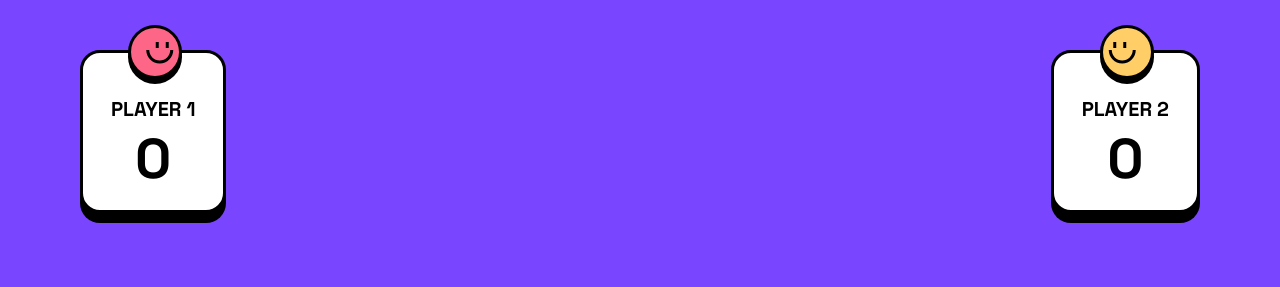
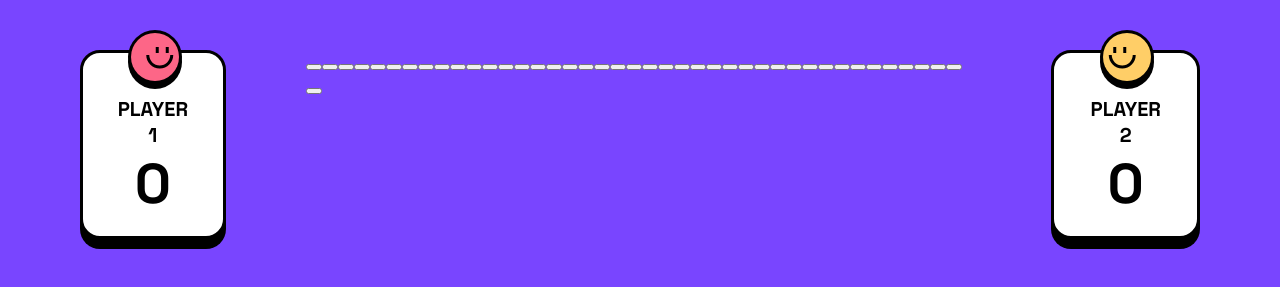
Before and after one commit to S29Ducky/Projet-4-A1---ConnectFourGame-Desktop-Only-Kanban, a plain HTML site: page index.html in a window 1280 px wide. Shown: the part 117-404 px from the top of the page. Drawn offline with Linux system fonts and the light colour scheme.

Commit message:
feat(app): ticket 8
add tableau et btn

```diff
--- a/app.js
+++ b/app.js
@@ -0,0 +1,11 @@
+const Tableau = document.querySelector(".tableau");
+
+function AddBtn(number) {
+  for (let i = 1; i <= 42; i++) {
+    const btn = document.createElement("button");
+    btn.classList.add("BtnTableau");
+    Tableau.appendChild(btn);
+  }
+}
+
+AddBtn();
--- a/css/main.css
+++ b/css/main.css
@@ -96,3 +96,8 @@ strong {
 	font-size: 56px;
 	line-height: 71.46px;
 }
+
+/* .tableau{
+	display: grid;
+	grid-template-columns: repeat(7, );
+} */
--- a/index.html
+++ b/index.html
@@ -21,6 +21,9 @@
 					<p>PLAYER 1</p>
 					<strong>0</strong>
 				</div>
+				<div class="tableau">
+
+				</div>
 				<div class="player2 player">
 					<img src="./assets/player-two.svg" alt="Petit bonhomme player two" />
 					<p>PLAYER 2</p>
```
